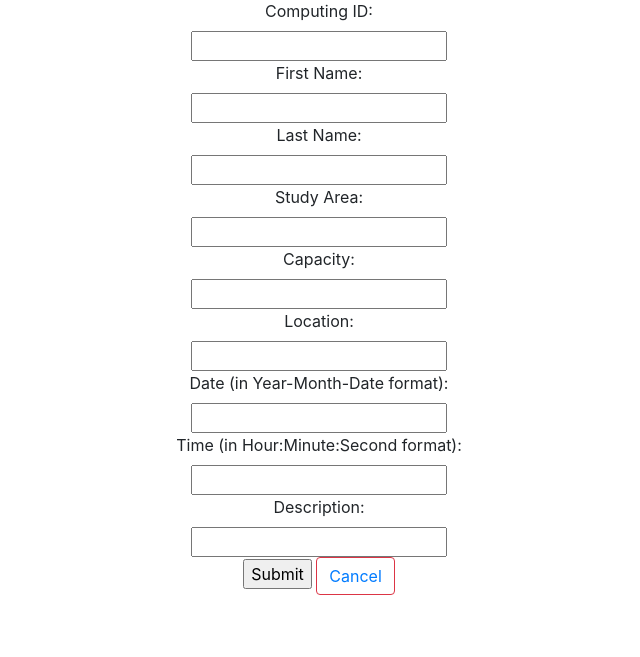
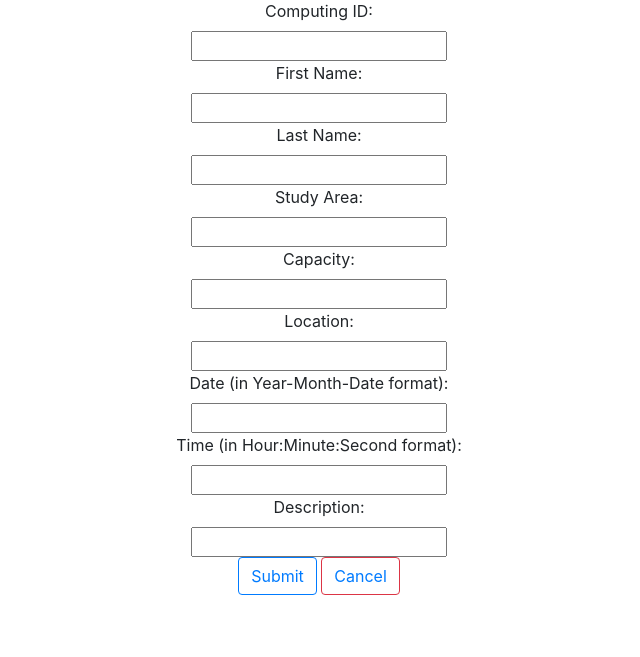
Before and after one commit to AliilA99/HOOSTutoring, a Django app: page /create/ in a window 1280 px wide. Shown: the part 99-756 px from the top of the page, without its empty margins (321-961 px from the left). Run offline with Django 3.2, Linux system fonts and the light colour scheme; some libraries are stand-ins or nearby versions.

Commit message:
Bugfixing

```diff
--- a/Home/templates/Home/session_create.html
+++ b/Home/templates/Home/session_create.html
@@ -27,7 +27,8 @@
     <div class="text-center">
         <h3>Create Tutoring Session</h3>
         <div class="text-center">
-            <form method="POST" class="post-form">
+            <!--<form method="POST" class="post-form">-->
+            <form action="{% url 'session_create' %}">
                 {% csrf_token %}
                 <!--{{ form1 | crispy}}-->
                 <!--{{ form2 | crispy}}-->
@@ -50,7 +51,7 @@
                 <label for="description">Description:</label><br>
                 <input type="text" id="description" name="description"><br>
                 <div align="center">
-                 <input type="submit" value="Submit" action="{% url 'session_create' %}">
+                    <button class="btn btn-outline-primary">Submit</button>
                  <button class="btn btn-outline-danger"><a href="{% url 'home' %}">Cancel</a></button>
                 </div>
             </form>
```
